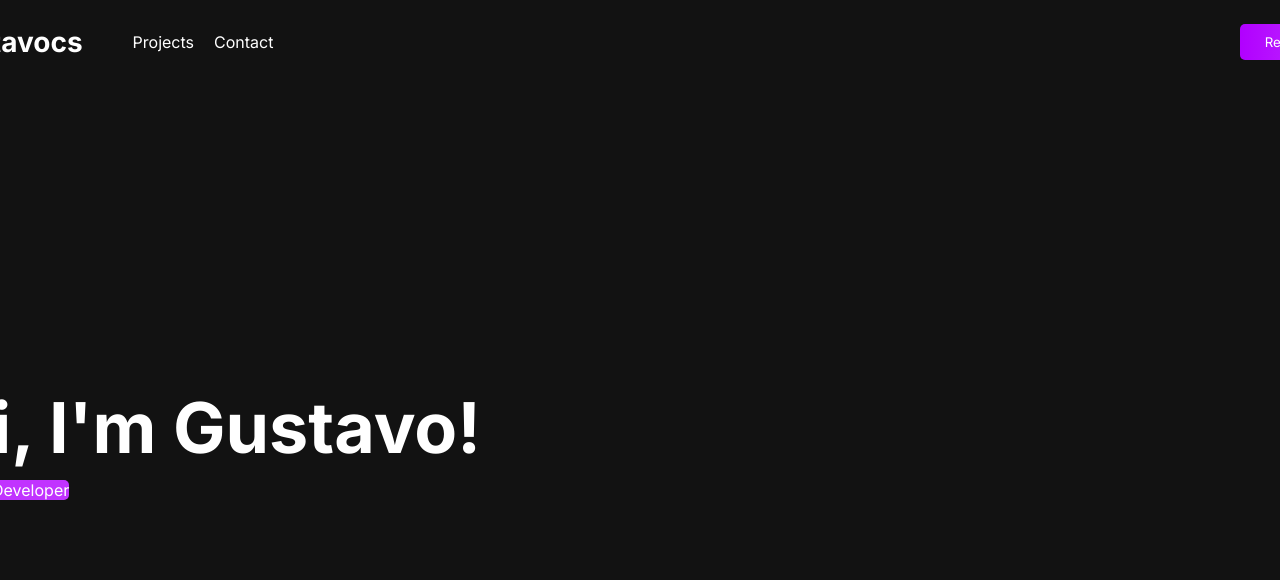
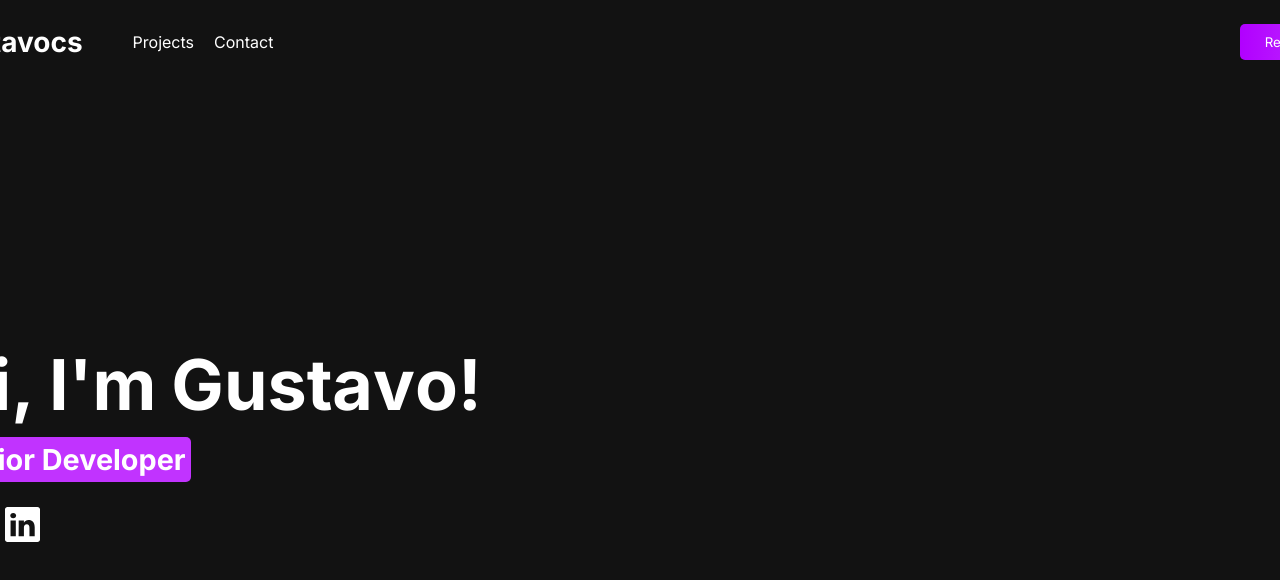
Before and after one commit to gustavocsak/portfolio, a React (Create React App) app: page / in a window 1280 px wide. Shown: the top 580 px of the page. Built offline with nearby package versions, Linux system fonts and the light colour scheme; the HTML template or start-up script is replaced by a standard one.

Commit message:
Added letter hover animation and social icons

```diff
--- a/src/components/Hero.js
+++ b/src/components/Hero.js
@@ -2,6 +2,10 @@ import React from 'react'
 import styled from 'styled-components'
 import Navbar from './Navbar'
 import { motion } from 'framer-motion'
+import { BsGithub, BsLinkedin } from 'react-icons/bs';
+import LetterAnimate from '../utils/LetterAnimate';
+
+const titleLetter = ['G', 'u', 's', 't', 'a', 'v', 'o']
 
 const Section = styled.div`
     height: 100vh;
@@ -24,7 +28,7 @@ const Intro = styled.div`
     display: flex;
     flex-direction: column;
     justify-content: center;
-    gap: 10px;
+    gap: 15px;
 
 `
 
@@ -32,14 +36,25 @@ const Three = styled.div`
 
 `
 
-const Title = styled(motion.h1)`
+const Title = styled(motion.div)`
+    display: flex;
     font-size: 70px;
 `
 
-const Subtitle = styled.span`
+const Subtitle = styled(motion.span)`
     background-color: #C133FF;
     color: white;
     border-radius: 5px;
+    font-size: 1.8em;
+    font-weight: bold;
+    padding: 5px;
+`
+
+const Social = styled.div`
+    margin-top: 15px;
+    display: flex;
+    gap: 30px;
+    justify-content: flex-start;
 `
 
 
@@ -49,11 +64,17 @@ const Hero = () => {
         <Navbar />
         <Container>
             <Intro>
-                <Title as={motion.h1} initial={{y: -50, opacity: 0}} animate={{y: 0, opacity:1}} transition={{delay: 0.2}}>Hi, I'm Gustavo!</Title>
+                <Title as={motion.h1} initial={{y: -50, opacity: 0}} animate={{y: 0, opacity:1}} transition={{delay: 0.2}}><span style={{marginRight: "15px"}}>Hi, I'm </span>{titleLetter.map((letter, index) => {
+                    return <LetterAnimate key={index} letter={letter} />
+                })}!</Title>
                 {/* some animation later for this: */}
                 <div>
-                <Subtitle>Junior Developer</Subtitle>
+                    <Subtitle>Junior Developer</Subtitle>
                 </div>
+                <Social>
+                    <BsGithub size="35px"/>
+                    <BsLinkedin size="35px"/>
+                </Social>
             </Intro>
             <Three>
                 {/* some 3d background using threejs, do it later */}
--- a/src/components/Navbar.js
+++ b/src/components/Navbar.js
@@ -48,6 +48,7 @@ const Button = styled.button`
     border: none;
     border-radius: 5px;
     background: rgb(177,0,255);
+    /*#B100FF  #C133FF */
     background: linear-gradient(90deg, rgba(177,0,255,1) 0%, rgba(193,51,255,1) 100%);
     cursor: pointer;
 `
--- /dev/null
+++ b/src/utils/LetterAnimate.js
@@ -0,0 +1,21 @@
+import React from "react";
+import { motion } from "framer-motion";
+import styled from "styled-components";
+
+const LetterAnimate = ({ letter }) => {
+  return (
+    <motion.span
+      whileHover={{
+        color: "rgb(193, 51, 255)",
+        transition: {
+
+            duration: 0.2
+        }
+      }}
+    >
+      {letter}
+    </motion.span>
+  );
+};
+
+export default LetterAnimate;
```
